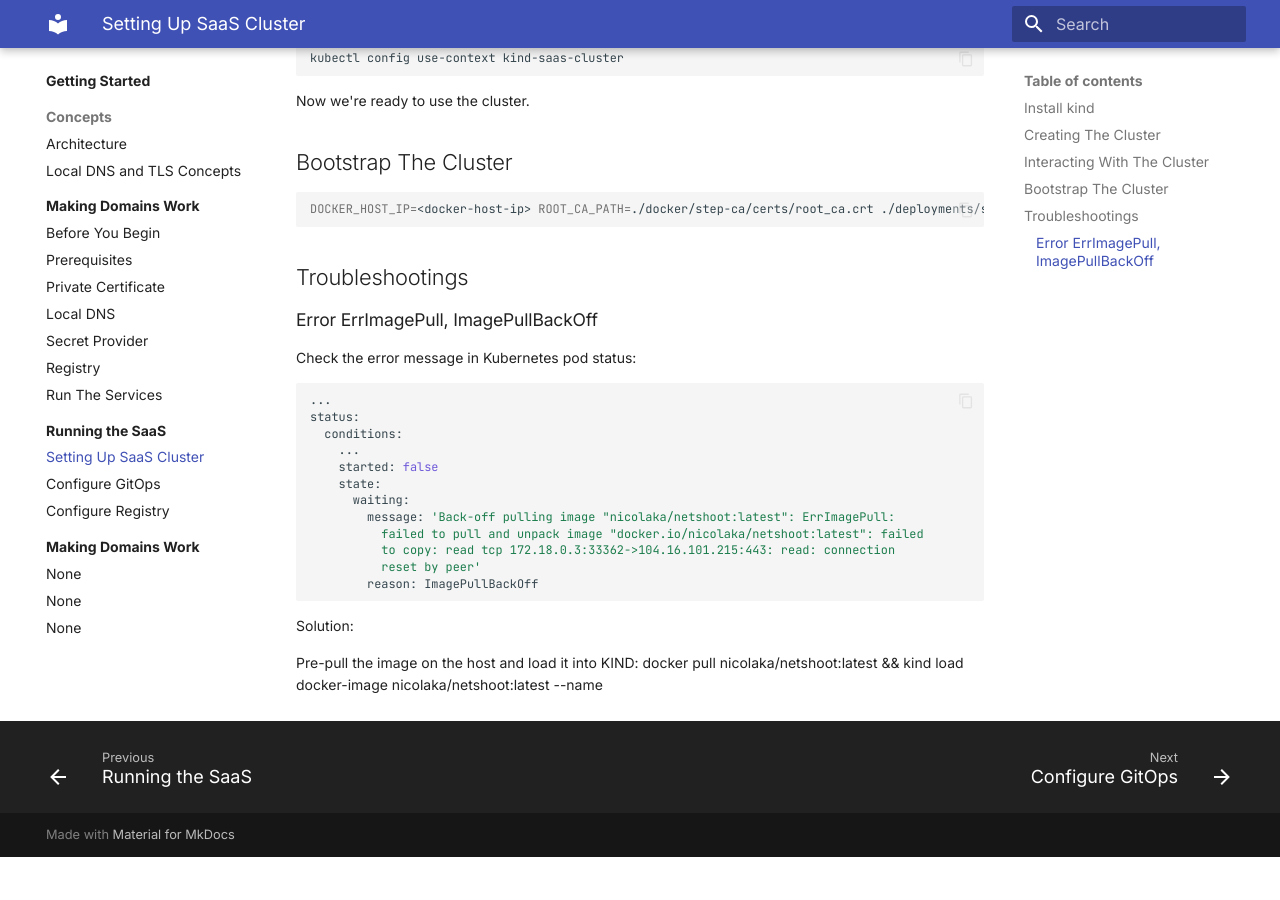
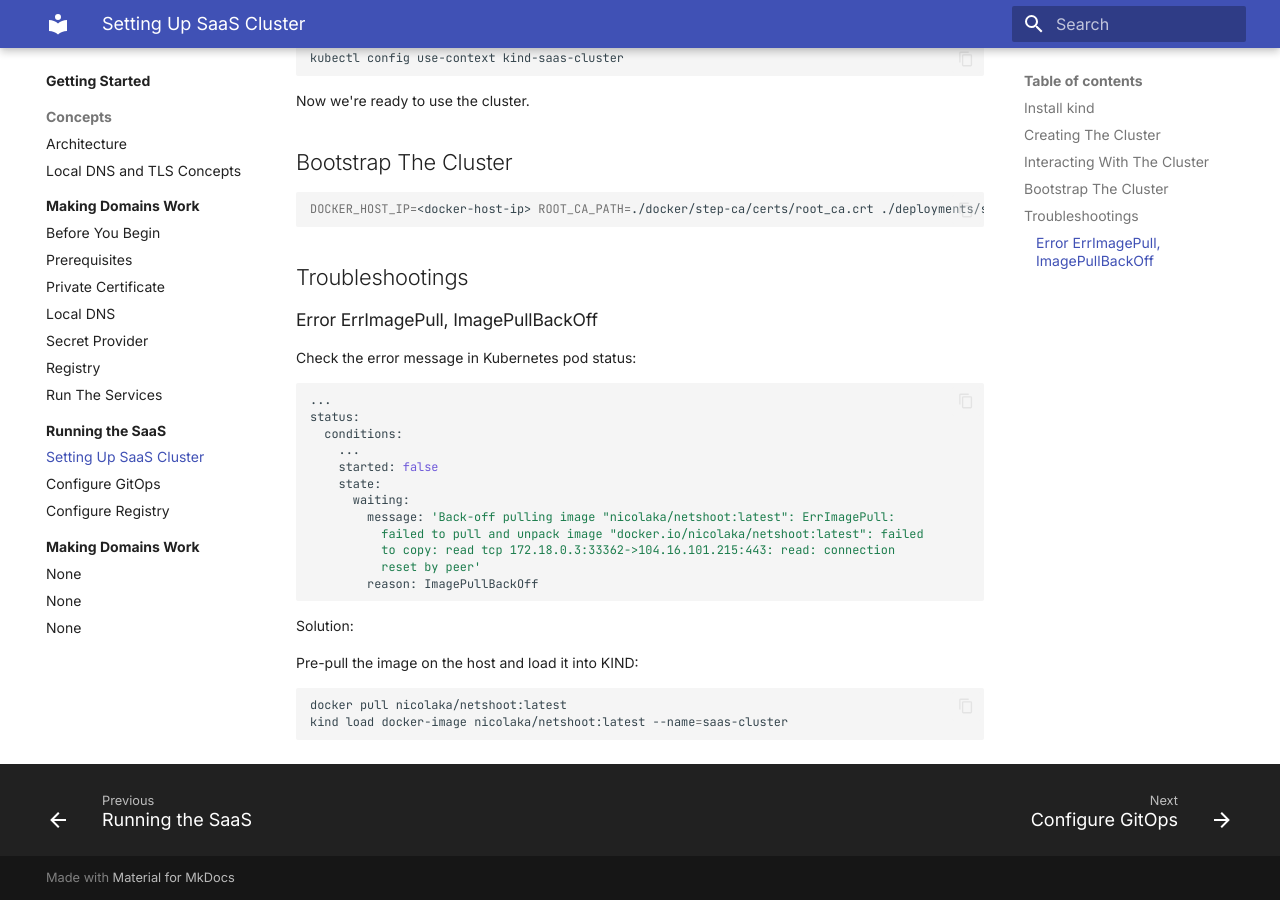
Before and after one commit to taufiqibrahim/saas-data-platform-on-kubernetes, an MkDocs documentation site: the page built from docs/getting-started/02-running-the-saas/01-saas-cluster.md, in a window 1280 px wide and 900 px high, scrolled down 1095 px. Built offline with MkDocs 1.6.1 and Material for MkDocs 9.7.7, drawn with Linux system fonts in a browser that asks for light colours; before the commit the page ends 1952 px from its top, so only the background shows below that.

````diff
--- a/docs/getting-started/02-running-the-saas/01-saas-cluster.md
+++ b/docs/getting-started/02-running-the-saas/01-saas-cluster.md
@@ -77,4 +77,8 @@ status:
 
 Solution:
 
-Pre-pull the image on the host and load it into KIND: docker pull nicolaka/netshoot:latest && kind load docker-image nicolaka/netshoot:latest --name <cluster-name>
+Pre-pull the image on the host and load it into KIND:
+```bash
+docker pull nicolaka/netshoot:latest
+kind load docker-image nicolaka/netshoot:latest --name=saas-cluster
+```
````
Also changed, not shown: docs/getting-started/02-running-the-saas/02-configure-gitops.md (+1 -1 lines), 4 other files.
